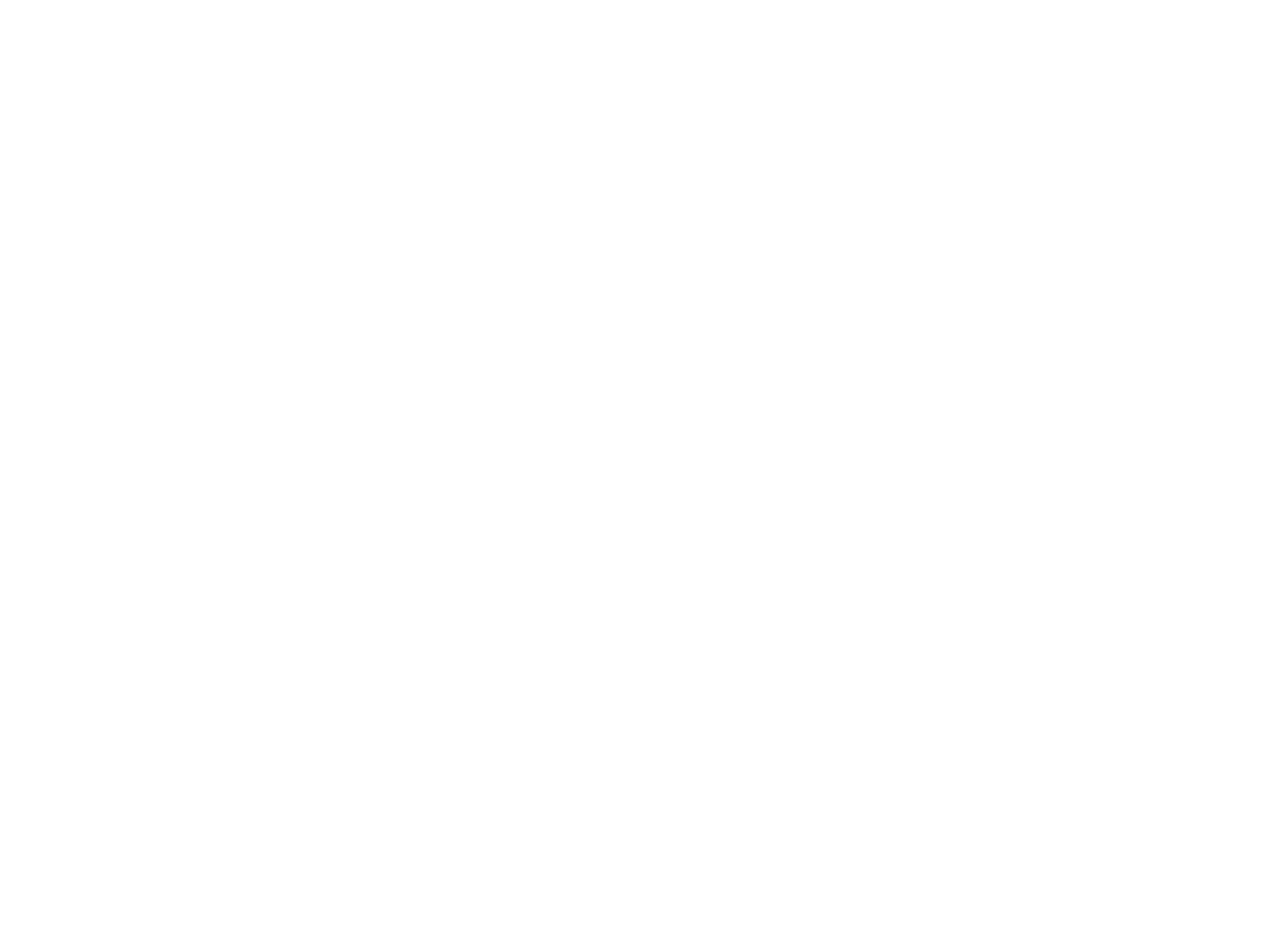
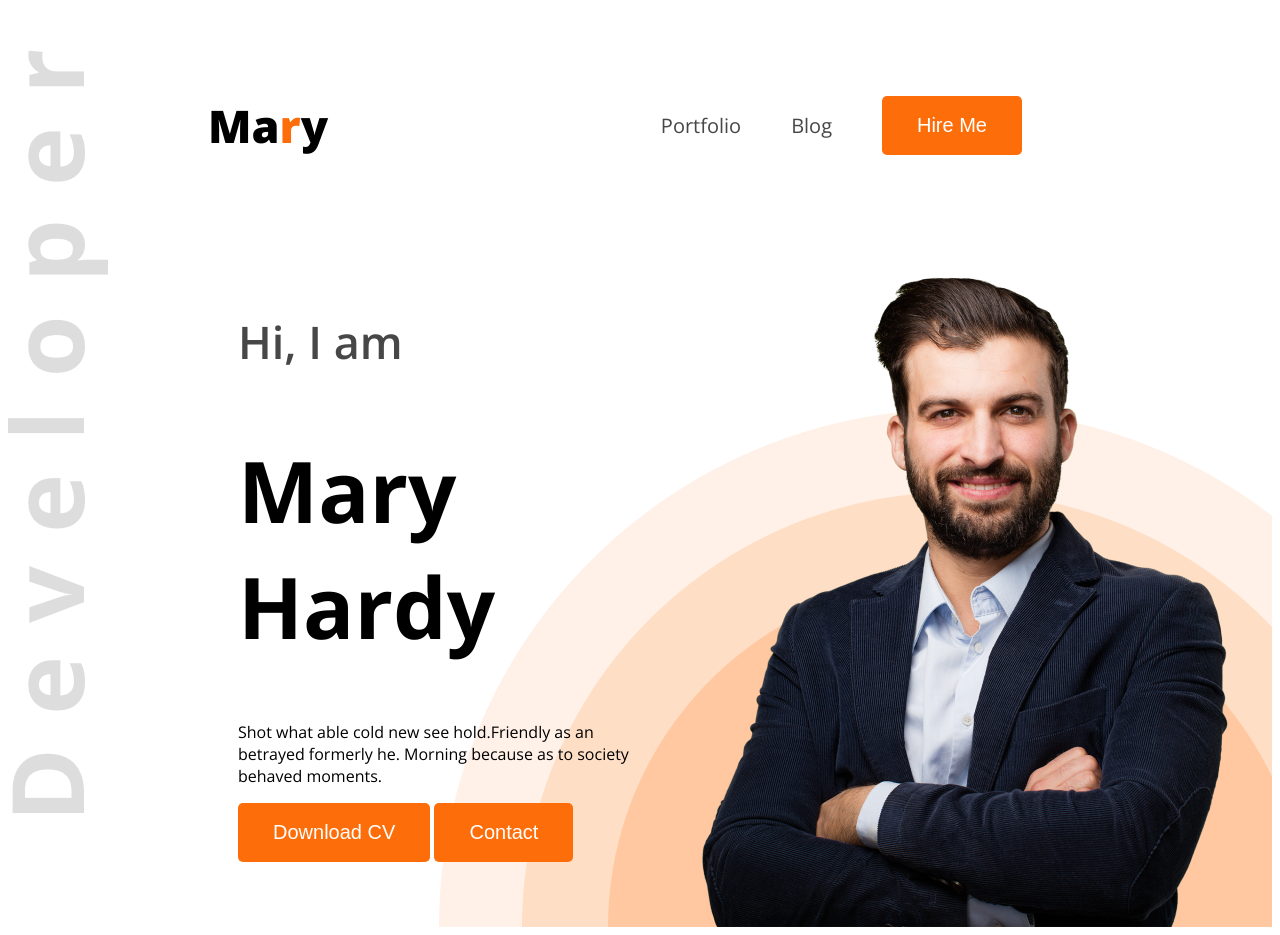
Before and after one commit to Dhyman-Choudhury/web-dev-portfolio, a plain HTML site: page index.html in a window 1280 px wide. Before the commit the page ends 800 px from the top, so only its background shows below. Drawn offline with nearby package versions, Linux system fonts and the light colour scheme.

Commit message:
added first portfolio

```diff
--- a/index.html
+++ b/index.html
@@ -4,10 +4,28 @@
     <meta charset="UTF-8">
     <meta name="viewport" content="width=device-width, initial-scale=1.0">
     <title>Web Developer Portfolio</title>
+    <link rel="stylesheet" href="styles/portfolio.css">
 </head>
 <body>
-   <header>
-
+   <header class="header">
+     <nav>
+        <h3 class="nav_title">Ma<span class="text_primary">r</span>y</h3>
+        <ul>
+            <li><a class="dark_2" href="">Portfolio</a></li>
+            <li><a class="dark_2" href="">Blog</a></li>
+            <li><a href=""><button class="btn_primary" >Hire Me</button></a></li>
+        </ul>
+     </nav>
+     <div class="banner">
+      <div class="banner_content">
+         <h4 class="banner_greatings dark_2">Hi, I  am</h4>
+         <h1 class="banner_title">Mary Hardy</h1>
+         <p class="banner_description">Shot what able cold new see hold.Friendly as an betrayed formerly he. Morning because as to society behaved moments.</p>
+         <button class="btn_primary">Download CV</button>
+         <button class="btn_primary">Contact</button>
+      </div>
+      <img src="images/hardy.png" alt="">
+     </div>
    </header>
    <main>
 
--- /dev/null
+++ b/styles/portfolio.css
@@ -0,0 +1,78 @@
+@import url('https://fonts.googleapis.com/css2?family=Open+Sans:ital,wght@0,300..800;1,300..800&display=swap');
+/*  font-family: "Open Sans", serif; */
+
+
+/* Shared styles */
+.text_primary{
+    color: #FD6E0A;
+}
+.dark_2{
+    color: #474747;
+}
+.btn_primary{
+    background-color: #FD6E0A;
+    font-weight: weight;
+    font-size: 20px;
+    color: white;
+    padding: 18px 35px;
+    border-radius: 5px;
+    border: none;
+}
+.header{
+    background-image: url('../images/developer.png'), url(../images/header_bg.png);
+    background-position: top left, bottom right;
+    background-repeat: no-repeat;
+}
+/* Nav styles */
+body{
+    font-family: "Open Sans", serif;
+  font-optical-sizing: auto;
+  font-style: normal;
+  font-variation-settings:
+    "wdth" 100;
+}
+nav{
+    display: flex;
+    align-items: center;
+    justify-content: space-between;
+    margin: 50px 200px;
+}
+.nav_title{
+    font-weight: 800;
+    font-size: 45px;
+}
+nav ul{
+    display: flex;
+    align-items: center;
+    /* gap: 20px; */
+}
+nav ul li{
+    list-style: none;
+    margin-right: 50px;
+}
+nav li a{
+    text-decoration: none;
+    font-size: 20px;
+}
+/* Banner Styles */
+.banner{
+    display: flex;
+    justify-content: space-between;
+    margin: 0 35px 0 230px;
+}
+.banner_content{
+    max-width: 580px;
+}
+.banner_greatings{
+    font-weight:600;
+    font-size: 45px;
+}
+.banner_title{
+    font-weight: bold;
+    font-size: 85px;
+}
+
+.banner img{
+    width: 584px;
+    height: 676px;
+}
```
